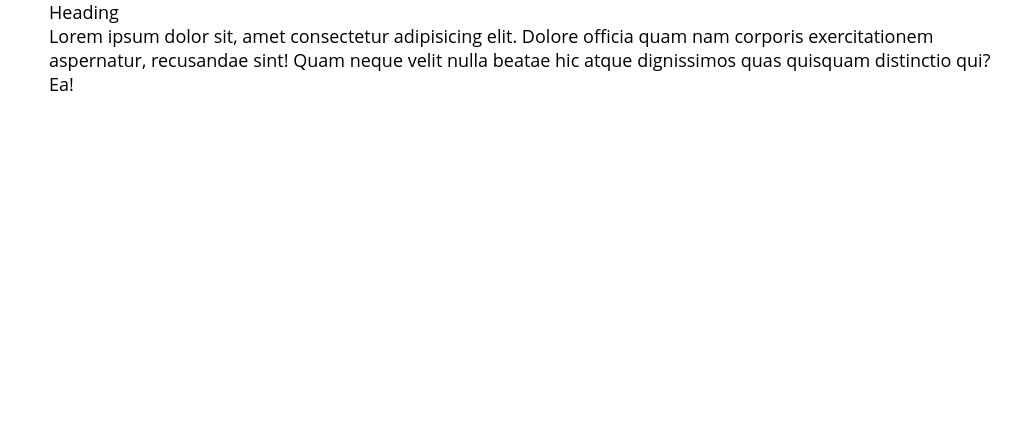
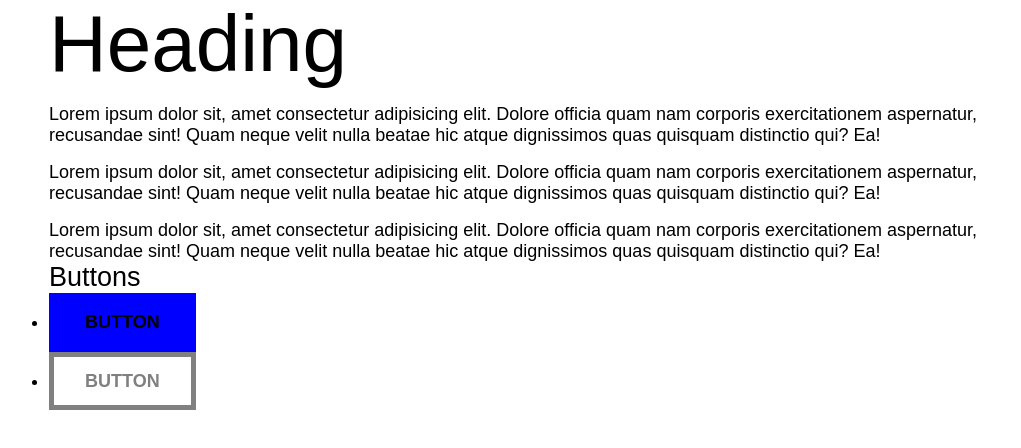
Before and after one commit to just-andy/vite-sass-starter, a website built with Vite: page index.html in a window 1280 px wide. Shown: the whole page, without its empty margins (111-1132 px from the left). Built offline with nearby package versions, Linux system fonts and the light colour scheme.

Commit message:
migrating utilities, layout, components

```diff
--- a/index.html
+++ b/index.html
@@ -8,14 +8,43 @@
     <title>Vite App</title>
   </head>
   <body>
-    <div class="container flow">
-      <h1>Heading</h1>
-      <p>
-        Lorem ipsum dolor sit, amet consectetur adipisicing elit. Dolore officia
-        quam nam corporis exercitationem aspernatur, recusandae sint! Quam neque
-        velit nulla beatae hic atque dignissimos quas quisquam distinctio qui?
-        Ea!
-      </p>
-    </div>
+    <section>
+      <div class="container flow">
+        <h1 class="fs-900">Heading</h1>
+        <p>
+          Lorem ipsum dolor sit, amet consectetur adipisicing elit. Dolore
+          officia quam nam corporis exercitationem aspernatur, recusandae sint!
+          Quam neque velit nulla beatae hic atque dignissimos quas quisquam
+          distinctio qui? Ea!
+        </p>
+        <p>
+          Lorem ipsum dolor sit, amet consectetur adipisicing elit. Dolore
+          officia quam nam corporis exercitationem aspernatur, recusandae sint!
+          Quam neque velit nulla beatae hic atque dignissimos quas quisquam
+          distinctio qui? Ea!
+        </p>
+        <p>
+          Lorem ipsum dolor sit, amet consectetur adipisicing elit. Dolore
+          officia quam nam corporis exercitationem aspernatur, recusandae sint!
+          Quam neque velit nulla beatae hic atque dignissimos quas quisquam
+          distinctio qui? Ea!
+        </p>
+      </div>
+    </section>
+    <section>
+      <div class="container">
+        <header>
+          <h2 class="fs-600">Buttons</h2>
+        </header>
+        <ul>
+          <li>
+            <a href="" class="button" data-type="primary">Button</a>
+          </li>
+          <li>
+            <a href="" class="button" data-type="outline">Button</a>
+          </li>
+        </ul>
+      </div>
+    </section>
   </body>
 </html>
--- a/sass/abstracts/_sizes.scss
+++ b/sass/abstracts/_sizes.scss
@@ -5,4 +5,25 @@ $sizes: (
   20: 1.25rem,
   32: 2rem,
   36: 2.25rem,
+  48: 2.5rem,
 );
+
+// Typography
+$large-line-height: 1.1;
+
+// Container
+$container-inline-padding: 1rem;
+$container-max-width: 60rem;
+$container-max-width-wide: 75rem;
+
+$card-body-padding: 5rem;
+
+// Spacing
+$section-spacer: 7rem;
+$grid-gap: 1.5rem;
+$hero-padding: clamp(15rem, 15vh, 20rem);
+$card-body-padding: 2.5rem;
+$section-padding: clamp(3rem, 10vh, 7rem);
+
+// Flex
+$flex-group-gap: 1rem;
--- a/sass/abstracts/_typography.scss
+++ b/sass/abstracts/_typography.scss
@@ -1,9 +1,14 @@
-$ff-sans: "Open Sans", sans-serif;
+$ff-sans: "Arial", sans-serif;
+$ff-serif: "Times", serif;
+
+$ff-base: $ff-sans;
+$ff-accent: $ff-serif;
 
 $font-sizes: (
-  900: 3.75rem,
-  800: 3rem,
-  600: 1.5rem,
+  900: clamp(2.5rem, 0.5rem + 10vw, 5rem),
+  800: clamp(2.5rem, 0.5rem + 7vw, 3.75rem),
+  700: clamp(2.5rem, 0.5rem + 5vw, 2.75rem),
+  600: clamp(1.4rem, 0.5rem + 3vw, 1.6875rem),
   500: 1.3125rem,
   400: 1.125rem,
 );
--- a/sass/base/_reset.scss
+++ b/sass/base/_reset.scss
@@ -9,3 +9,10 @@
   padding: 0;
   font: inherit;
 }
+
+img,
+picture,
+svg {
+  display: block;
+  max-width: 100%;
+}
--- /dev/null
+++ b/sass/components/_button.scss
@@ -0,0 +1,31 @@
+@use "../abstracts" as *;
+
+.button {
+  display: inline-flex;
+  cursor: pointer;
+  text-decoration: none;
+  text-transform: uppercase;
+  line-height: 1;
+  border: 0;
+  padding: 1.125em 2em;
+  font-weight: $fw-700;
+  transition: 275ms ease;
+
+  &[data-type="primary"] {
+    background-color: clr(primary, 400);
+    color: clr(neutral, 900);
+  }
+
+  &[data-type="outline"] {
+    --outline-size: 5px;
+    background: transparent;
+    outline: var(--outline-size) solid clr(neutral, 400);
+    outline-offset: calc(var(--outline-size) * -1);
+    color: clr(neutral, 400);
+  }
+
+  &:is(:hover, :focus) {
+    background-color: clr(neutral, 400);
+    color: clr(neutral, 100);
+  }
+}
--- /dev/null
+++ b/sass/components/_card.scss
@@ -0,0 +1,7 @@
+@use "../abstracts/" as *;
+
+.card {
+  display: grid;
+  grid-template-rows: auto 1fr auto;
+  padding: $card-body-padding;
+}
--- a/sass/components/_index.scss
+++ b/sass/components/_index.scss
@@ -0,0 +1,2 @@
+@forward "button";
+@forward "card";
--- /dev/null
+++ b/sass/layout/_auto-fit.scss
@@ -0,0 +1,7 @@
+@use "../abstracts" as *;
+
+.grid-auto-fit {
+  display: grid;
+  gap: var(--grid-gap, $grid-gap);
+  grid-template-columns: repeat(auto-fit, minmax(min(200px, 100%), 1fr));
+}
--- /dev/null
+++ b/sass/layout/_even-columns.scss
@@ -0,0 +1,11 @@
+@use "../abstracts/" as *;
+
+.even-columns {
+  display: grid;
+  gap: var(--grid-gap, $grid-gap);
+
+  @include mq(small) {
+    grid-auto-flow: column;
+    grid-auto-columns: 1fr;
+  }
+}
--- a/sass/layout/_index.scss
+++ b/sass/layout/_index.scss
@@ -0,0 +1,2 @@
+@forward "auto-fit";
+@forward "even-columns";
--- /dev/null
+++ b/sass/utilities/_box-shadows.scss
@@ -0,0 +1,24 @@
+.box-shadow-1 {
+  box-shadow: 0px 6px 5px rgb(0, 0, 0, 0.012), 0px 22px 18px rgb(0, 0, 0, 0.018),
+    0px 100px 80px rgb(0, 0, 0, 0.03);
+}
+
+.box-shadow-2 {
+  box-shadow: 0px 6px 5px rgb(0, 0, 0, 0.016), 0px 22px 18px rgb(0, 0, 0, 0.024),
+    0px 100px 80px rgb(0, 0, 0, 0.04);
+}
+
+.box-shadow-3 {
+  box-shadow: 0px 6px 5px rgb(0, 0, 0, 0.02), 0px 22px 18px rgb(0, 0, 0, 0.03),
+    0px 100px 80px rgb(0, 0, 0, 0.05);
+}
+
+.box-shadow-4 {
+  box-shadow: 0px 6px 5px rgb(0, 0, 0, 0.03), 0px 22px 18px rgb(0, 0, 0, 0.042),
+    0px 100px 80px rgb(0, 0, 0, 0.07);
+}
+
+.box-shadow-5 {
+  box-shadow: 0px 6px 5px rgb(0, 0, 0, 0.04), 0px 22px 18px rgb(0, 0, 0, 0.06),
+    0px 100px 80px rgb(0, 0, 0, 0.1);
+}
--- a/sass/utilities/_container.scss
+++ b/sass/utilities/_container.scss
@@ -1,4 +1,12 @@
+@use "../abstracts/" as *;
+
 .container {
+  --max-width: #{$container-max-width};
+  --padding: size(16);
   width: min(100% - 2rem, 60rem);
   margin-inline: auto;
 }
+
+.container[data-type="wide"] {
+  --max-width: $container-max-width-wide;
+}
--- /dev/null
+++ b/sass/utilities/_flex-group.scss
@@ -0,0 +1,13 @@
+@use "../abstracts/" as *;
+
+.flex-group {
+  display: flex;
+  flex-wrap: wrap;
+  column-gap: var(--flex-column-gap, $flex-group-gap);
+  row-gap: var(--flex-row-gap, calc($flex-group-gap / 2));
+  width: fit-content;
+}
+
+.flex-group.mx-auto {
+  justify-content: center;
+}
--- /dev/null
+++ b/sass/utilities/_font-family.scss
@@ -0,0 +1,9 @@
+@use "../abstracts/" as *;
+
+.ff-base {
+  font-family: $ff-base;
+}
+
+.ff-accent {
+  font-family: $ff-accent;
+}
--- /dev/null
+++ b/sass/utilities/_font-size.scss
@@ -0,0 +1,11 @@
+@use "../abstracts/" as *;
+
+@each $font-size, $font-value in $font-sizes {
+  .fs-#{$font-size} {
+    font-size: $font-value;
+
+    @if $font-size > 600 {
+      line-height: $large-line-height;
+    }
+  }
+}
--- a/sass/utilities/_index.scss
+++ b/sass/utilities/_index.scss
@@ -2,3 +2,8 @@
 @forward "spacing";
 @forward "container";
 @forward "font-weight";
+@forward "box-shadows";
+@forward "font-size";
+@forward "font-family";
+@forward "flow";
+@forward "flex-group";
```
